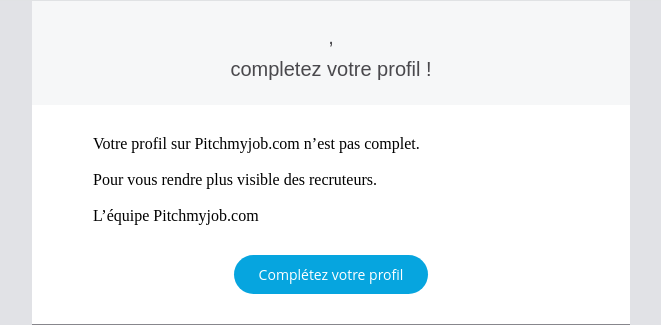
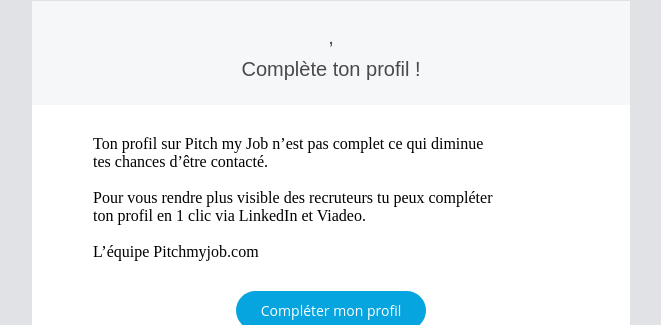
Before and after one commit to pitchmyjob/v2-mail, a Flask app: template templates/member/profile_not_completed.html in a window 1280 px wide. Shown: the part 389-714 px from the top of the page, without its empty margins (309-970 px from the left). Run offline with Flask 2, Linux system fonts and the light colour scheme; the template is opened without the code that fills it, so the values that code supplies are empty; some libraries are stand-ins or nearby versions.

Commit message:
modify profil_not_completed.html

```diff
--- a/application.py
+++ b/application.py
@@ -165,29 +165,6 @@
     return "mail pitchmyjob"
 
 
-@application.route('/test')
-def test():
-    msg = Message("Test",
-                  sender="contact@pitchmyjob.com",
-                  recipients=["tannier.yannis@gmail.com"])
-    ctx = {
-        "name": "Yannis",
-        "job" : "Designer UX/UI",
-        "image" : "https://www.pitchmyjob.com/media/c2v/4045/4045.jpg.50x50_q85_crop-smart.jpg",
-        "users" : [
-            {"name" : "Tannier Yannis", "image" : "https://www.pitchmyjob.com/media/c2v/4058/4058.jpg", "poste" : "Co-fondateur & CTO", "lieu" : "Paris, France"},
-            {"name" : "Martial Dahan", "image" : "https://www.pitchmyjob.com/media/c2v/4058/4058.jpg", "poste" : "Co Fondateur et MACHINASS", "lieu" : "Paris, France"}
-        ],
-        "sender" : { "name" : "Martial Dahan", "image" : "https://www.pitchmyjob.com/media/c2v/4058/4058.jpg", "poste" : "Co-Fondateur", "company" : "Pitchmyjob"},
-        "receiver" : { "name" : "Tannier Yannis"},
-        "message" : " blabla bla  sdfsdf sdf sd fsd fdsfdsf sdf</br> blablabla </br> sdffsdfsdfsd"
-    }
-
-    msg.html = render_template("member/visite_profil.html", obj=ctx)
-    mail.send(msg)
-    return "mail pitchmyjob"
-
-
 # run the app.
 if __name__ == "__main__":
     if "dev" in sys.argv :
--- a/templates/layout.html
+++ b/templates/layout.html
@@ -55,7 +55,7 @@
 										<tbody><tr>
 											<td align="center" style="padding:0 10px"><a href="https://www.pitchmyjob.com/fr/annonces" style="color:#212121;font-family:'Arial', sans serif;text-decoration:none" target="_blank"><img border="0" style="display:block;font-family: Arial,'Helvetica Neue',Helvetica,sans-serif;" src="https://email-pitchmyjob.s3-eu-west-1.amazonaws.com/images/notif.gif"></a></td>
 											<td align="center" style="padding:0 10px"><a href="https://www.pitchmyjob.com/fr/" style="color:#212121;font-family:'Arial', sans serif;text-decoration:none"  target="_blank"><img border="0" style="display:block;font-family: Arial,'Helvetica Neue',Helvetica,sans-serif;"  src="https://email-pitchmyjob.s3-eu-west-1.amazonaws.com/images/mail.gif"></a></td>
-											<td align="center" style="padding:0 0 0 10px"><a href="https://www.pitchmyjob.com/fr/profil/" style="color:#212121;font-family:'Arial', sans serif;text-decoration:none"  target="_blank"><img border="0" width="30" height="30" style="border-radius: 50%;display:block;font-family: Arial,'Helvetica Neue',Helvetica,sans-serif;" src="{{ obj.image }}"></a></td>
+											<td align="center" style="padding:0 0 0 10px"><a href="https://www.pitchmyjob.com/fr/profil/" style="color:#212121;font-family:'Arial', sans serif;text-decoration:none"  target="_blank"><img border="0" width="30" height="30" style="border-radius: 50%;display:block;font-family: Arial,'Helvetica Neue',Helvetica,sans-serif;" src="{{ obj.user.image }}"></a></td>
 										</tr>
 									</tbody></table>
 								</td>
--- a/templates/member/profile_not_completed.html
+++ b/templates/member/profile_not_completed.html
@@ -6,7 +6,7 @@
 <tr>
     <td bgcolor="#e1e2e6" style="text-align:center;font-family:arial;line-height:12px;font-size:11px;color:#9f9f9f">
         <br />
-        <a alias="alias1" href="https://www.pitchmyjob.com/mycv" title="Confirmer ses comp&eacute;tences" style="text-decoration:none;color:#9f9f9f">Completez votre profil</a> <br /><br /></td>
+        <a alias="alias1" href="https://www.pitchmyjob.com/mycv" title="Confirmer ses comp&eacute;tences" style="text-decoration:none;color:#9f9f9f">Complète ton profil</a> <br /><br /></td>
 </tr>
 </table>
 
@@ -22,7 +22,7 @@
 					<tr>
 						<td bgcolor="#f6f7f8" align="center" style="padding:20px 0;font-family: Arial,'Helvetica Neue',Helvetica,sans-serif;font-size:20px;line-height:32px;text-align:center;">
                             <a alias="alias111" href="https://www.pitchmyjob.com/mycv" title="Confirmer ses comp&eacute;tences" style="text-decoration:none;color:#4a494d;">
-                                <span style="color:#06A5DF">{{ obj.name }}</span>, <br> completez votre profil !
+                                <span style="color:#06A5DF">{{ obj.user.name }}</span>, <br> Complète ton profil !
                             </a>
                         </td>
 					</tr>
@@ -38,8 +38,10 @@
 
 											    <td style="padding:0 0 0 12px">
 
-                                                Votre profil sur Pitchmyjob.com n’est pas complet. <br><br>
-                                                Pour vous rendre plus visible des recruteurs.<br><br>
+                                                Ton profil sur Pitch my Job n’est pas complet ce qui diminue <br> tes chances d’être contacté.
+													<br><br>
+												Pour vous rendre plus visible des recruteurs tu peux compléter <br> ton profil en 1 clic via LinkedIn et Viadeo.
+													<br><br>
 
                                                 L’équipe Pitchmyjob.com
 
@@ -56,7 +58,7 @@
 						<td bgcolor="#ffffff" align="center" style="text-align: center;padding:0 0 30px">
 							<table align="center" cellspacing="0" cellpadding="0" border="0" style="border:0;margin:0 auto">
 								<tr>
-									<td bgcolor="#06A5DF" style="padding:10px 25px;border-radius:35px;font-family:'open sans', Arial,'Helvetica Neue',Helvetica,sans-serif;font-size: 14px;"><a alias="alias125" href="https://www.pitchmyjob.com/mycv"  style="text-decoration:none;color:#ffffff;">Complétez votre profil</a></td>
+									<td bgcolor="#06A5DF" style="padding:10px 25px;border-radius:35px;font-family:'open sans', Arial,'Helvetica Neue',Helvetica,sans-serif;font-size: 14px;"><a alias="alias125" href="https://www.pitchmyjob.com/mycv"  style="text-decoration:none;color:#ffffff;">Compléter mon profil</a></td>
 								</tr>
 							</table>
 						</td>
```
